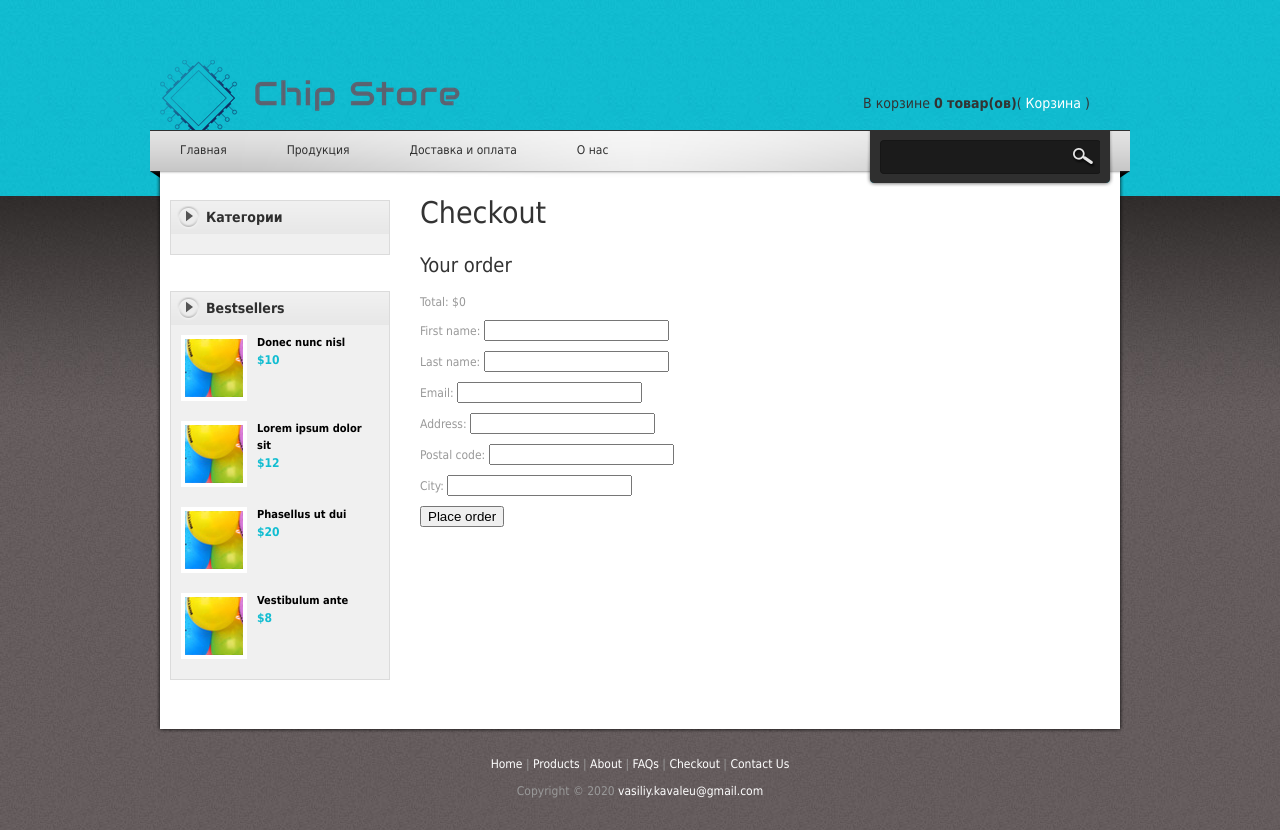
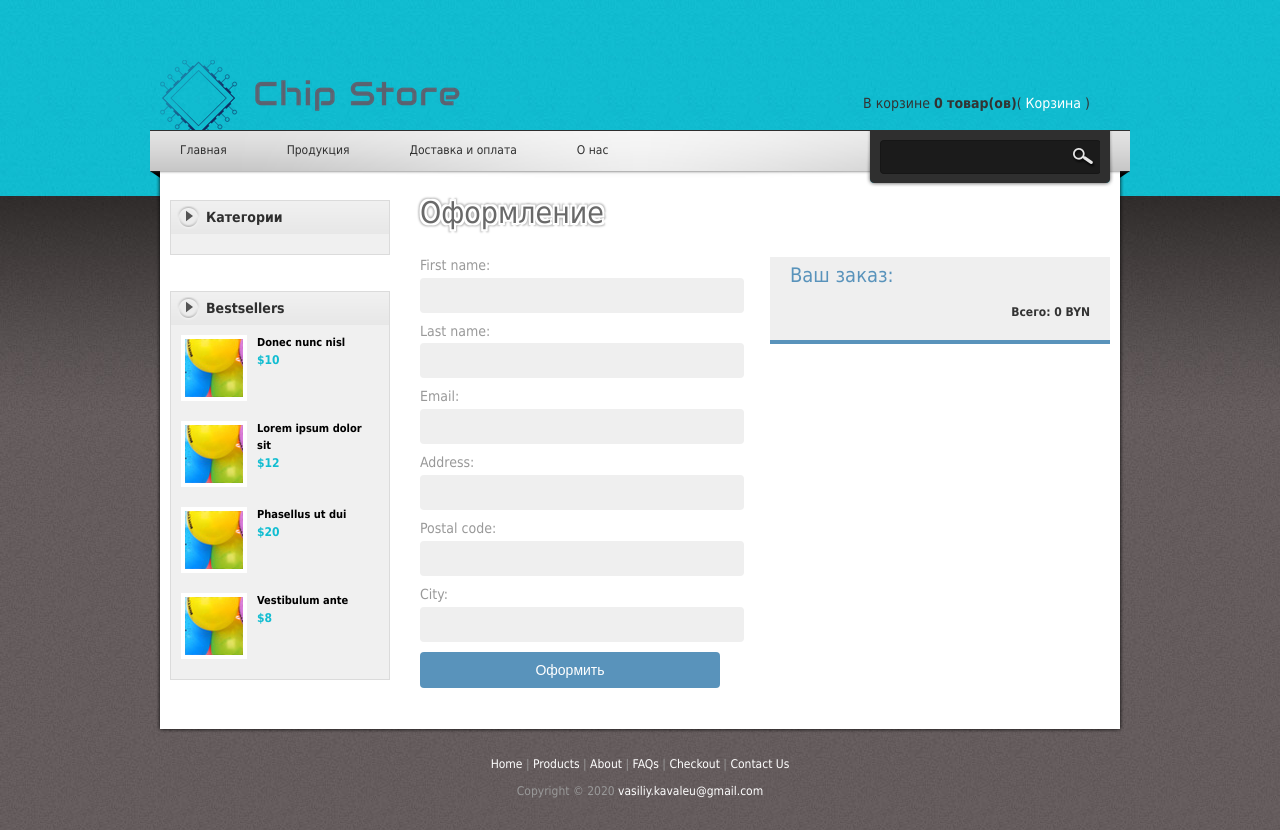
Before and after one commit to VasiliKavaleu/ChipShop, a Django app: page /orders/create/ in a window 1280 px wide. Run offline with Django 3.2, Linux system fonts and the light colour scheme; data that the repository does not hold is empty.

Commit message:
updated style

```diff
--- a/orders/templates/orders/order/create.html
+++ b/orders/templates/orders/order/create.html
@@ -2,22 +2,22 @@
 {% block title %} Оформление {% endblock %}
 
 {% block content %}
-    <h1>Checkout</h1>
+    <h1 class="decor">Оформление</h1>
     <div class="order-info">
-        <h3>Your order</h3>
-        <ul>
+        <h3>Ваш заказ:</h3>
+        <ul class="tmo_list">
             {% for item in cart %}
                 <li>
-                    {{ item.quantity }}x {{ item.product.name }}
-                    <span>${{ item.total_price }}</span>
+                    {{ item.quantity }} x {{ item.product.name }}
+                    <span>{{ item.total_price }} BYN</span>
                 </li>
             {% endfor %}
         </ul>
-        <p>Total: ${{ cart.get_total_price }}</p>
+        <p>Всего: {{ cart.get_total_price }} BYN</p>
     </div>
     <form action="." method="post" class="order-form">
         {{ form.as_p }}
-        <p><input type="submit" value="Place order"></p>
+        <p><input type="submit" value="Оформить"></p>
         {% csrf_token %}
     </form>
 {% endblock %}
--- a/shop/templates/product/detail.html
+++ b/shop/templates/product/detail.html
@@ -46,11 +46,10 @@
                 <form action="{% url 'cart:cart_add' product.id %}" method="post">
                     {{ cart_product_form }}
                     {% csrf_token %}
-<!--                    <input type="submit" class="addtocart" >-->
                     <div class="cleaner h20"></div>
-                    <a href="{% url 'cart:cart_add' product.id %}" class="addtocart"></a>
+                    <input type="submit" value="Добавить в корзину">
                 </form>
-<!--                <a href="{% url 'cart:cart_add' product.id %}" class="addtocart"></a>-->
+
 
 			</div>
             <div class="cleaner h30"></div>
--- a/static/css/additional.css
+++ b/static/css/additional.css
@@ -21,3 +21,68 @@
 .product_box:hover {
     box-shadow: 0 0 5px rgba(0,9,90,0.5);
 }
+
+img.cart: {
+  width: 30 px;
+  height: 30 px;
+
+}
+
+
+img.cart:hover {
+    box-shadow: 0 0 5px green;
+    border-radius: 10px;
+
+}
+
+.order-form {
+    float: left;
+}
+
+form p label, form p input {
+    float:left;
+    clear:both;
+}
+
+form p label {
+    font-size:14px;
+    padding-bottom:4px;
+}
+
+form p input {
+    width:300px;
+    font-size:13px;
+    margin-bottom:10px;
+    padding:10px 12px;
+    border:0;
+    background:#efefef;
+    color:#666;
+    border-radius:4px;
+}
+
+a.button, input[type="submit"] {
+    color:#fff;
+    background:#5993bb;
+    border-radius:4px;
+    padding:10px 20px;
+    font-size:14px;
+    border:0;
+}
+
+.order-info {
+    float:right;
+    width:300px;
+    background:#efefef;
+    padding:10px 20px;
+    color:#333;
+    border-bottom:4px solid #5993bb;
+}
+
+.order-info h3 {
+    color:#5993bb;
+}
+
+.order-info p {
+    font-weight:bold;
+    float:right;
+}
--- a/static/templatemo_style.css
+++ b/static/templatemo_style.css
@@ -19,7 +19,8 @@ body {
 
 a, a:link, a:visited { color: #0299aa; font-weight: normal; text-decoration: none }
 a:hover { text-decoration: underline; }
-
+/*
+templatemo_addtocart*/
 a.addtocart{ display: inline-block; width: 80px; height: 21px; line-height: 21px; text-align: center; font-size: 10px; font-weight: bold; color: #333; background: url(images/templatemo_addtocart.png) }
 a.detail{ display: inline-block; width: 64px; height: 20px; line-height: 20px; text-align: center; font-size: 10px; font-weight: bold; color: #333; background: url(images/templatemo_detail.png) }
 
--- a/templates/base.html
+++ b/templates/base.html
@@ -22,9 +22,7 @@
         //customtheme: ["#1c5a80", "#18374a"],
         contentsource: "markup" //"markup" or ["container_id", "path_to_menu_file"]
     })
-
     </script>
-
 </head>
 
 <body>
```
Also changed, not shown: shop/templates/index.html (+5 -2 lines), shop/templates/product/list.html (+5 -2 lines), templates/initial_base.html (added, +126 -0 lines), static/images/cart.png (added), static/images/cart2.png (added), static/images/ecomerce.png (added).
